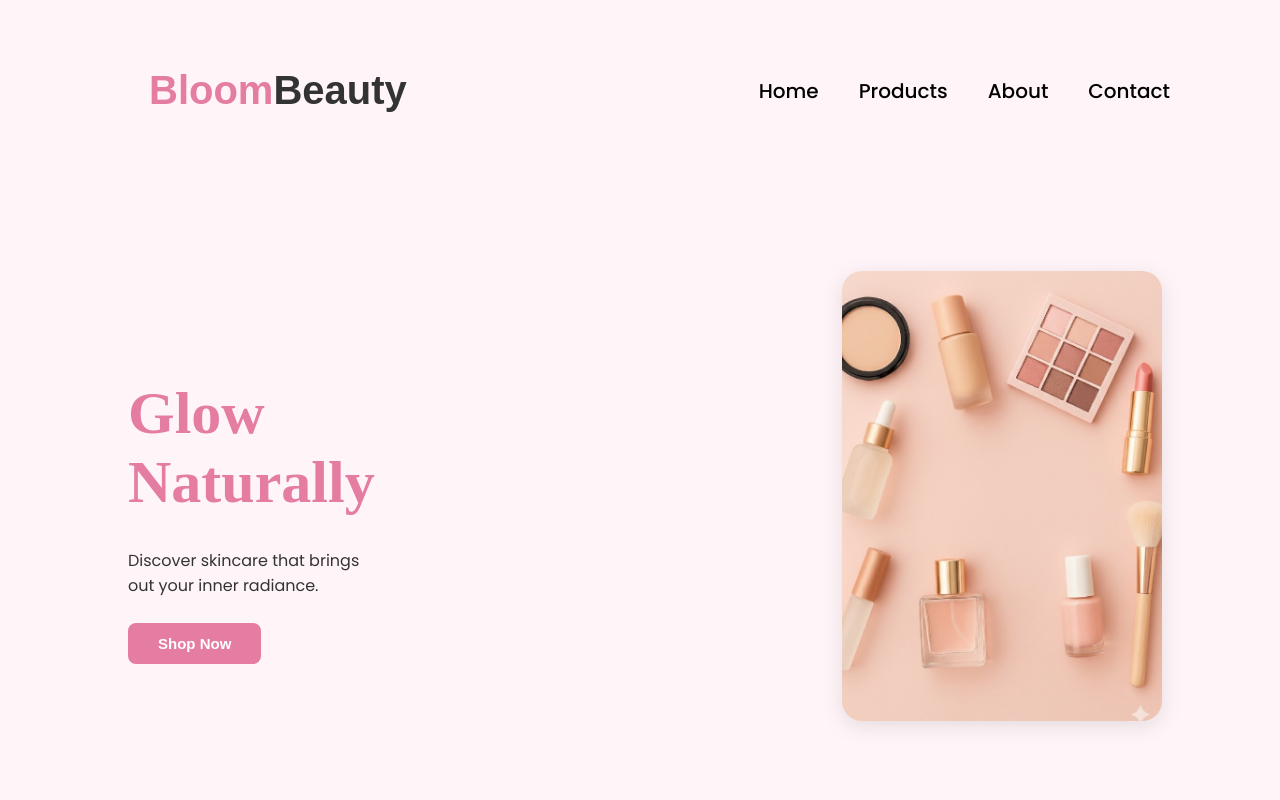
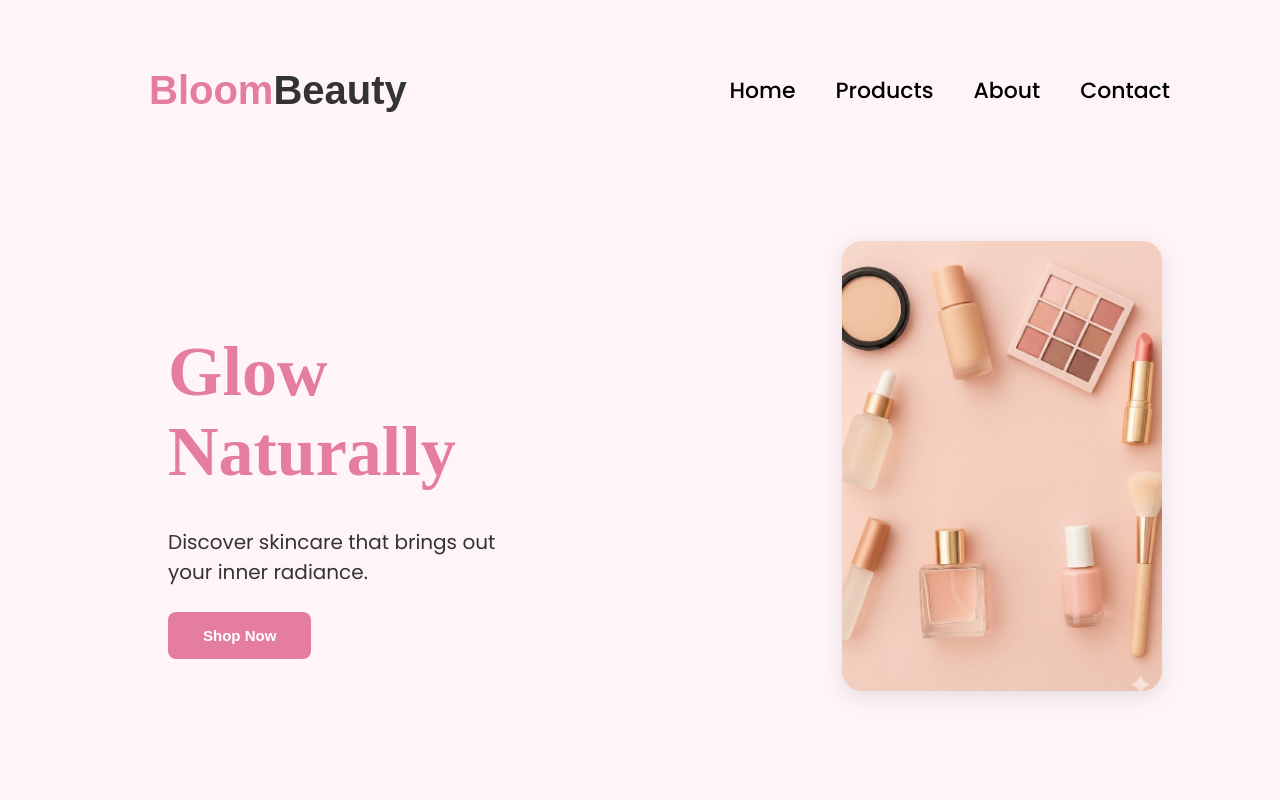
Before and after one commit to harmainfaisall/Practice-project, a plain HTML site: page index.html in a window 1280 px wide. Shown: the top 800 px of the page. Drawn offline with Linux system fonts and the light colour scheme.

Commit message:
Update style.css

```diff
--- a/Css/style.css
+++ b/Css/style.css
@@ -42,7 +42,7 @@ nav {
     color: black;
     transition: 0.3s;
     font-weight: 500;
-    font-size: 20px;
+    font-size: 22px;
   }
   nav ul a:hover {
     color: #ff7b9c;
@@ -54,14 +54,15 @@ nav {
     align-items: center;
     flex-wrap: wrap;
     padding: 80px 10%;
-    padding-top: 40px;
+    padding-top: 10px;
+      margin-left: 40px;
   }
 
   .content {
     /* margin-left: 80px; */
   }
   .content h1 {
-    font-size: 60px;
+    font-size: 70px;
     max-width: 20px;
     font-family: "Merriweather" , serif;
     font-weight: 600;
@@ -70,13 +71,14 @@ nav {
   }
 
   .content p {
-    max-width: 250px;
+    max-width: 360px;
     padding: 15px 0 25px;
     margin-bottom: 0;
+      font-size: 20px;
   }
 
   button {
-    padding: 12px 30px;
+    padding: 15px 35px;
     border-radius: 8px;
     border: none;
     background-color: #e57ca1;
```
